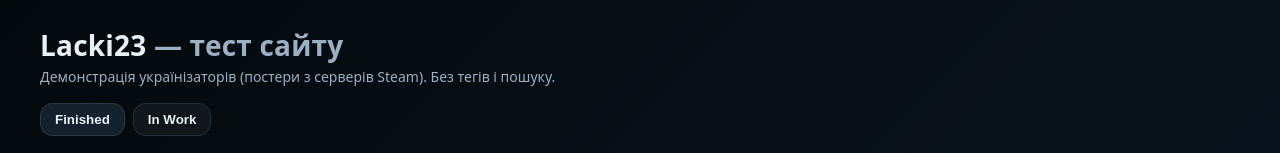
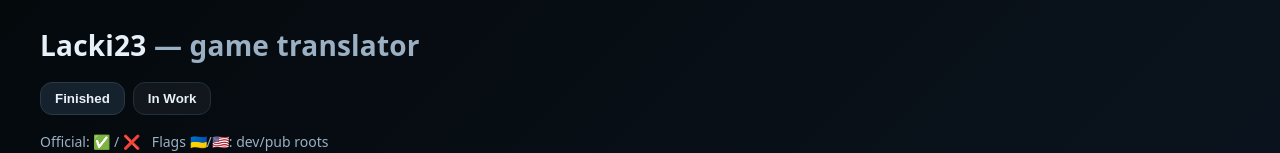
Before and after one commit to Lacki23/Lacki23.github.io, a plain HTML site: page index.html in a window 1280 px wide. Shown: the top 153 px of the page. Drawn offline with Linux system fonts and the light colour scheme.

Commit message:
Update index.html

```diff
--- a/index.html
+++ b/index.html
@@ -3,7 +3,7 @@
 <head>
   <meta charset="utf-8" />
   <meta name="viewport" content="width=device-width, initial-scale=1" />
-  <title>Lacki23 — тест сайту</title>
+  <title>Lacki23 — Portfolio</title>
   <style>
     :root{
       --bg:#0b0f12;
@@ -152,8 +152,7 @@
   <div class="wrap">
     <header>
       <div>
-        <div class="title">Lacki23 <span style="color:var(--muted);font-weight:600;">— тест сайту</span></div>
-        <div class="subtitle">Демонстрація українізаторів (постери з серверів Steam). Без тегів і пошуку.</div>
+        <div class="title">Lacki23 <span style="color:var(--muted);font-weight:600;">— game translator</span></div>
       </div>
     </header>
 
```
